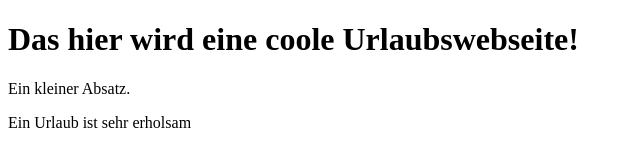
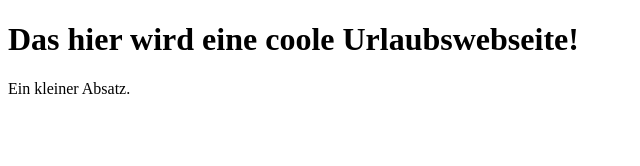
Before and after one commit to SteffZeroEx/Git-Github_Kurs, a plain HTML site: page index.html in a window 1280 px wide. Shown: the whole page, without its empty margins (0-640 px from the left). Drawn offline with Linux system fonts and the light colour scheme.

Commit message:
Revert "Add a new paragraph"
This reverts commit e77c1312d47c4f8aec3019b9115a8a647c2aa11e.

```diff
--- a/index.html
+++ b/index.html
@@ -7,6 +7,5 @@
 <body>
 <h1>Das hier wird eine coole Urlaubswebseite!</h1>
 <p>Ein kleiner Absatz.</p>
-<p>Ein Urlaub ist sehr erholsam</p>
 </body>
 </html>
```
